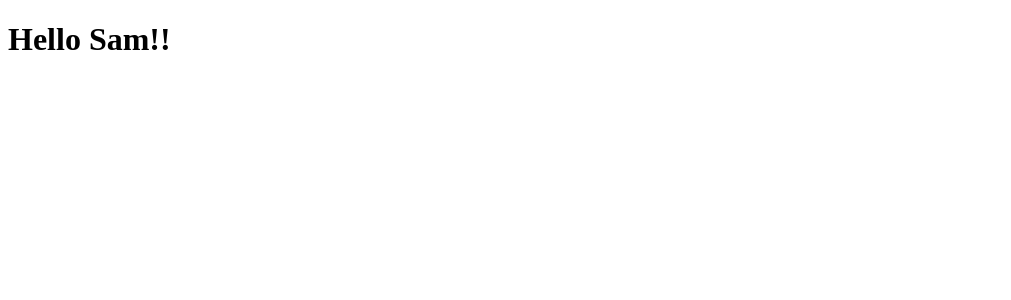
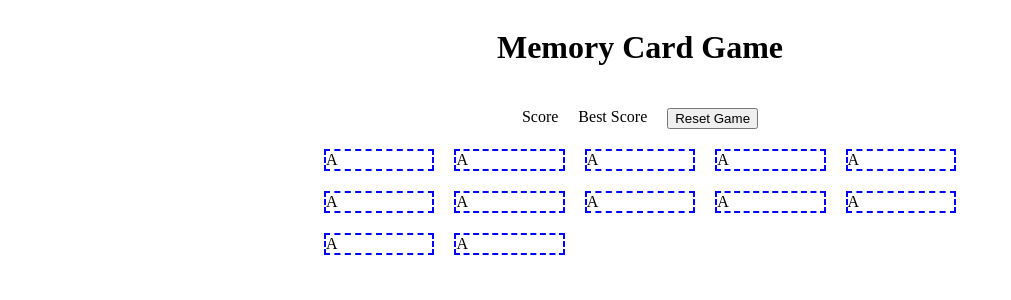
Before and after one commit to sameeksha-dalvi/memory-card-game, a React (Vite) app: page / in a window 1280 px wide. Shown: the top 300 px of the page, without its empty margins (0-1011 px from the left). Built offline with nearby package versions, Linux system fonts and the light colour scheme.

Commit message:
feat: create basic layout of the project

```diff
--- a/src/App.css
+++ b/src/App.css
@@ -0,0 +1,23 @@
+.main-container{
+  display: flex;
+  flex-direction: column;
+  align-items: center;
+  gap:20px;
+}
+
+.score-section{
+  display: flex;
+  gap: 20px;
+}
+
+.card-section{
+  display: grid;
+  grid-template-columns: repeat(auto-fit, minmax(100px, 1fr));
+  width: 50%;
+  gap:20px
+}
+
+.card{
+  border: 2px dashed blue;
+
+}
--- a/src/App.jsx
+++ b/src/App.jsx
@@ -6,9 +6,56 @@ function App() {
 
   return (
 
-     <>
-      <h1>Hello Sam!!</h1>
-     </>
+    <>
+      <div className="main-container">
+        <h1>Memory Card Game</h1>
+        <div className="score-section">
+          <div className="current-score">Score</div>
+          <div className="best-scrore">Best Score</div>
+          <button>Reset Game</button>
+        </div>
+        <div className="card-section">
+          <div className="card">
+            A
+          </div>
+          <div className="card">
+            A
+          </div>
+          <div className="card">
+            A
+          </div>
+          <div className="card">
+            A
+          </div>
+          <div className="card">
+            A
+          </div>
+          <div className="card">
+            A
+          </div>
+          <div className="card">
+            A
+          </div>
+          <div className="card">
+            A
+          </div>
+          <div className="card">
+            A
+          </div>
+          <div className="card">
+            A
+          </div>
+          <div className="card">
+            A
+          </div>
+          <div className="card">
+            A
+          </div>
+
+        </div>
+      </div>
+
+    </>
   )
 }
 
```
